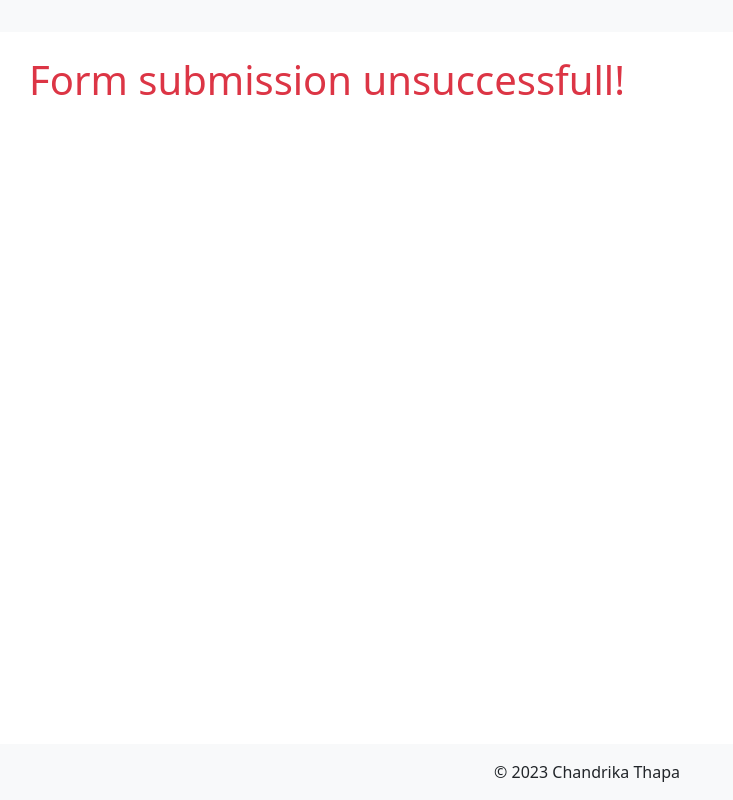
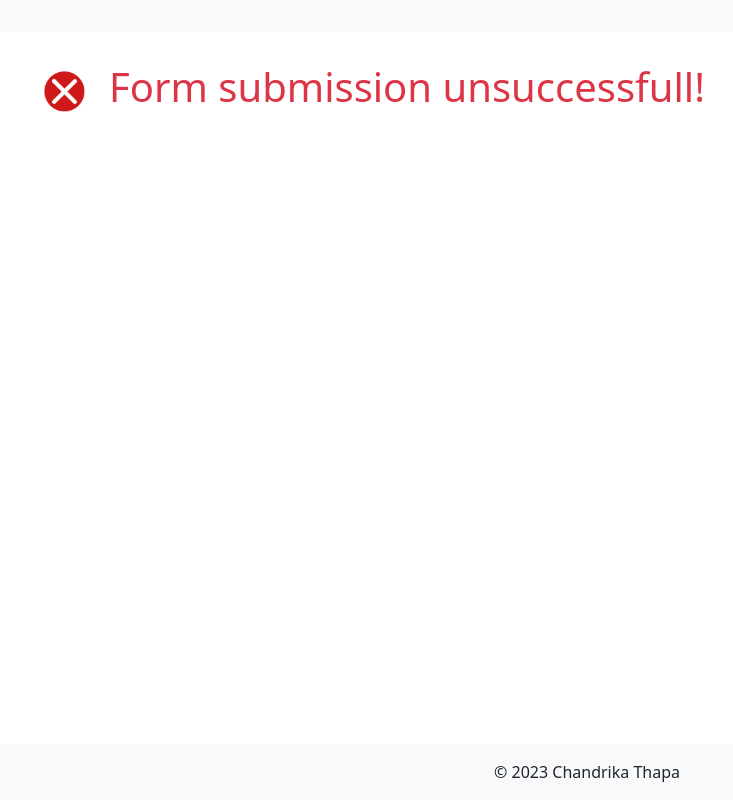
Before and after one commit to thpchandrika/thpchandrika.github.io, a website: page CS472/Lab12/public/views/error.html in a window 1280 px wide. Shown: the whole page, without its empty margins (53-786 px from the left). Drawn offline with nearby package versions, Linux system fonts and the light colour scheme.

Commit message:
image and style added in lab 12

```diff
--- /dev/null
+++ b/CS472/Lab12/public/styles/error.css
@@ -0,0 +1,16 @@
+main {
+    display: flex;
+    align-items: center;
+}
+
+.logo {
+    display: inline-block;
+    vertical-align: middle;
+    max-width: 70px;
+    margin-right: 10px;
+}
+
+h1 {
+    display: inline-block;
+    vertical-align: middle;
+}
--- /dev/null
+++ b/CS472/Lab12/public/styles/success.css
@@ -0,0 +1,16 @@
+main {
+    display: flex;
+    align-items: center;
+}
+
+.logo {
+    display: inline-block;
+    vertical-align: middle;
+    max-width: 70px;
+    margin-right: 10px;
+}
+
+h1 {
+    display: inline-block;
+    vertical-align: middle;
+}
--- a/CS472/Lab12/public/views/error.html
+++ b/CS472/Lab12/public/views/error.html
@@ -6,6 +6,7 @@
     <meta name="viewport" content="width=device-width, initial-scale=1.0">
     <title>404</title>
     <link href="https://cdn.jsdelivr.net/npm/bootstrap@5.0.2/dist/css/bootstrap.min.css" rel="stylesheet">
+    <link rel="stylesheet" href="../styles/error.css">
 </head>
 
 <body>
@@ -14,6 +15,7 @@
 
     <!-- Main Content -->
     <main class="container mt-4">
+        <img src="../images/cross.png" alt="cross icon" class="logo">
         <h1 class="text-danger">Form submission unsuccessfull!</h1>
     </main>
 
```
Also changed, not shown: CS472/Lab12/public/views/product.html (+1 -0 lines), CS472/Lab12/public/views/success.html (+2 -0 lines), CS472/Lab12/public/views/user.html (+0 -1 lines), CS472/Lab12/public/images/cross.png (added), CS472/Lab12/public/images/tick.png (added).
